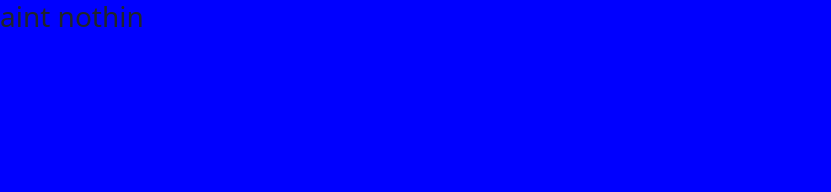
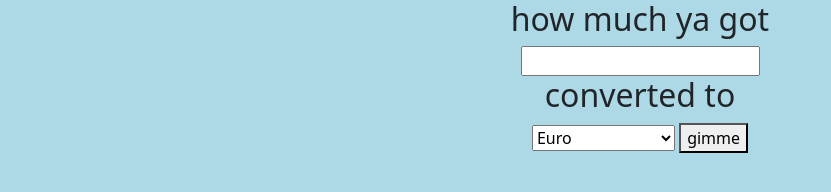
Before and after one commit to asparageist/currency-exchange, a website built with webpack: page src/index.html in a window 1280 px wide. Shown: the whole page, without its empty margins (0-831 px from the left). Built offline with nearby package versions, Linux system fonts and the light colour scheme.

Commit message:
set up basic input form in HTML

```diff
--- a/src/css/styles.css
+++ b/src/css/styles.css
@@ -1,3 +1,4 @@
 body {
-  background-color: blue;
+  text-align: center;
+  background-color: lightblue;
 }
--- a/src/index.html
+++ b/src/index.html
@@ -1,9 +1,27 @@
 <!DOCTYPE html>
 <html>
   <head>
-    <title>TEMPLATE!</title>
+    <title>Currency Exchange</title>
   </head>
   <body>
-    <h3>aint nothin</h3>
+    <form id="order-form" class="hidden">
+      <fieldset>
+        <h2>how much ya got</h2>
+        <input
+          type="number"
+          name="quantity-dollars"
+          value=""
+          class="number-field"
+        /><br /><h2>converted to</h2>
+        <select id="convert">
+          <option id="EUR">Euro</option>
+          <option id="RUS">Russian Ruble</option>
+          <option id="CAD">Canadian Dollar</option>
+          <option id="EGP">Egyptian Pound</option>
+          <option id="XAU">Gold (oz)</option>
+        </select>
+      <button type="button" id="exchange">gimme</button>
+      <p id="result"></p>
+    </form>
   </body>
 </html>
```
Also changed, not shown: src/js/apicall.js (added), 1 other file.
